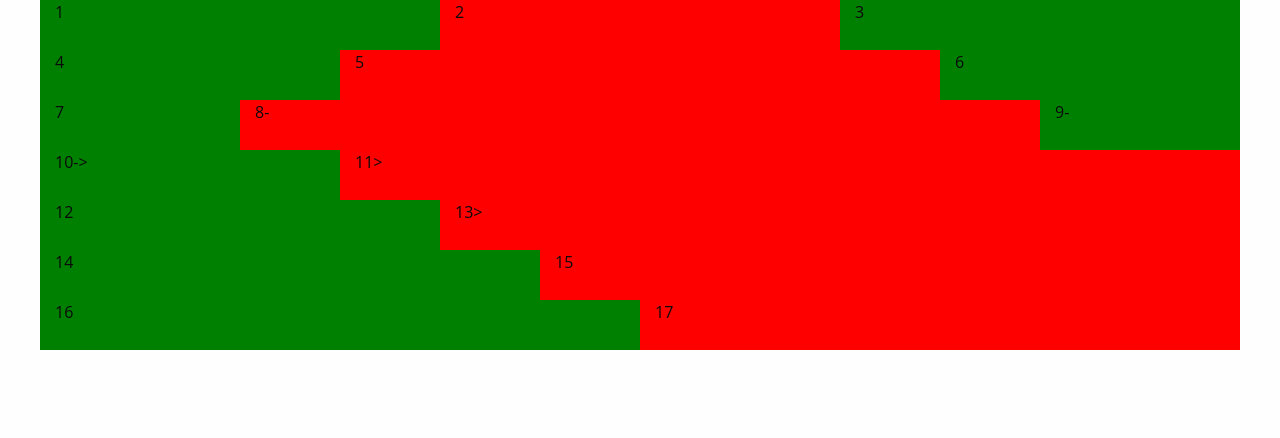
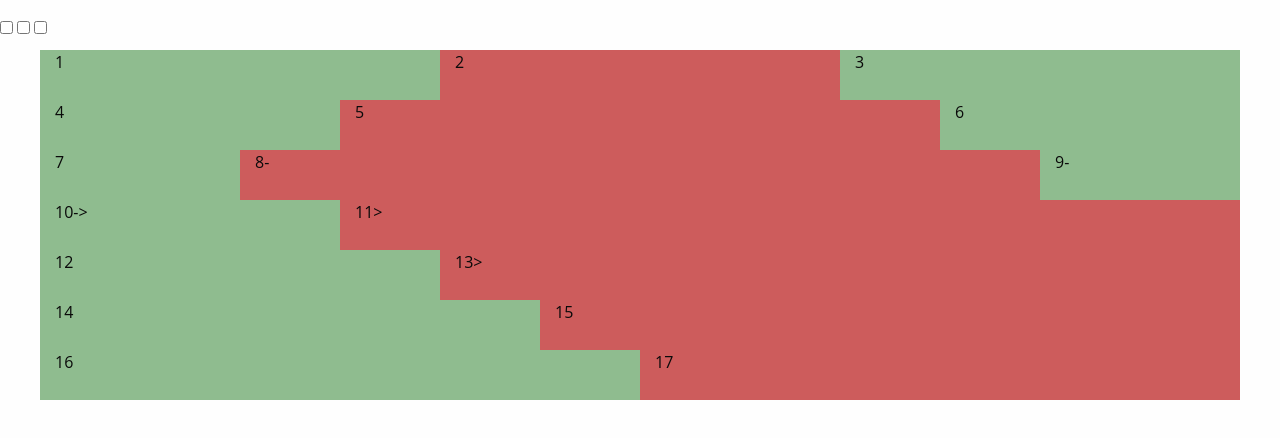
Before and after one commit to psylar/shopping-cart, a plain HTML site: page test.html in a window 1280 px wide. Drawn offline with Linux system fonts and the light colour scheme.

Commit message:
test.html

```diff
--- a/test.html
+++ b/test.html
@@ -14,15 +14,31 @@
             height: 50px;
         }
         .row div:nth-child(even) {
-				background-color: red;
+            background-color: indianred;
         }
         .row div:nth-child(odd) {
-				background-color: green;
+            background-color: darkseagreen;
         }
     </style>
 </head>
 
 <body>
+    <script>
+      /*var obj = documet.getElementById()*/
+      function check(obj) {
+        if(obj.checked)
+          alert(obj.value + ' checked');
+        else
+          alert(obj.value + ' unchecked');
+      }
+    </script>
+    <table></table>
+    <tr>
+      <input type="checkbox" value="i1" onclick="check(this)" id="LANG_LIST_AR">
+      <input type="checkbox" value="i2" onclick="check(this)" id="LANG_LIST_Ae">
+      <input type="checkbox" value="i3" onclick="check(this)" id="LANG_LIST_Aw">
+    </tr>
+    </table>
 
     <div class="row">
         <div class="small-2 large-4 columns">1</div>
```
Lines whose indentation alone changed are shown as unchanged.
